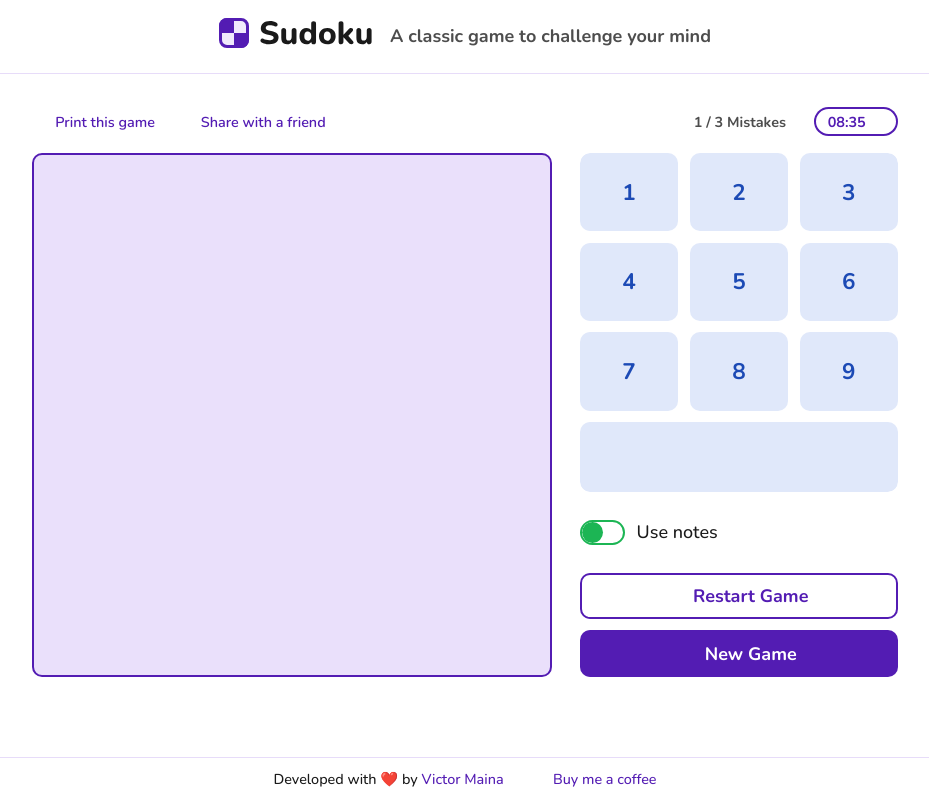
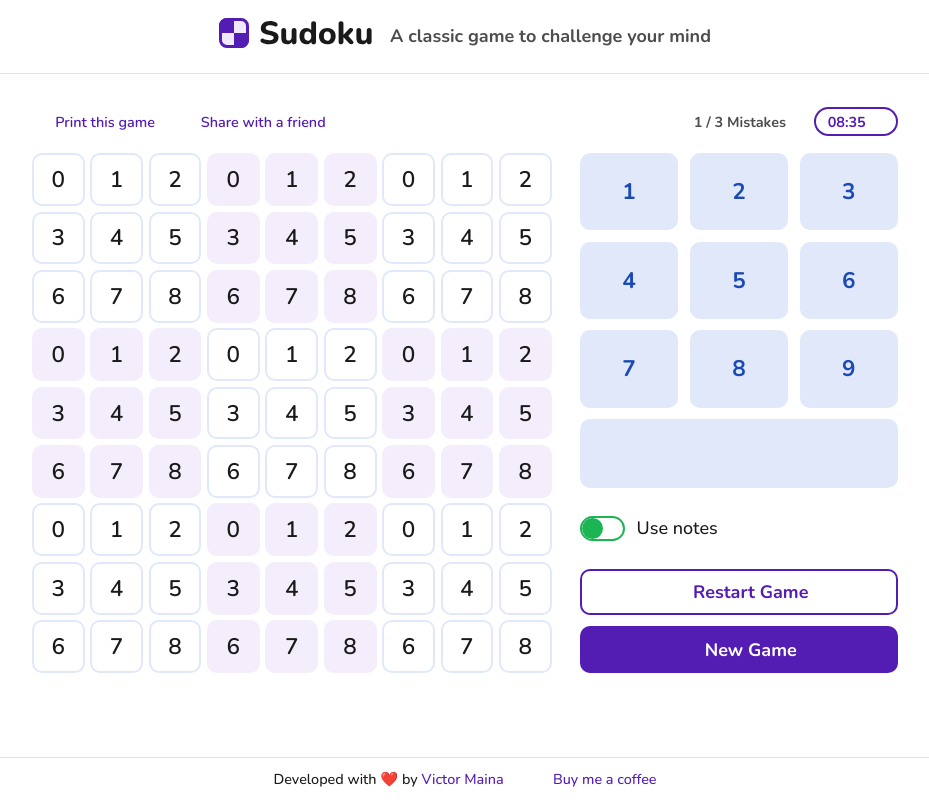
Before and after one commit to thevictormaina/Sudoku, a React (Vite) app: page / in a window 1280 px wide. Shown: the top 800 px of the page, without its empty margins (175-1104 px from the left). Built offline with nearby package versions, Linux system fonts and the light colour scheme; some icons are missing.

Commit message:
scaffold grid component

```diff
--- /dev/null
+++ b/src/components/Game/Grid/Cell.tsx
@@ -0,0 +1,22 @@
+import style from "./cell.module.scss";
+import { PropsWithChildren, useState } from "react"
+import Subgird from "./Subgrid"
+
+interface CellProps extends PropsWithChildren {
+    value: number
+    subgridIndex: number
+}
+
+export default function Cell({ value, subgridIndex }: CellProps) {
+    // let [classes, setClasses] = useState([]);
+
+    let classes: string[] = [
+        style.unselected,
+        // style.selected,
+        subgridIndex % 2 !== 0 ? style.secondary : "",
+        // style.error,
+        // style.userfilled
+    ]
+
+    return <div className={classes.join(" ")}>{value}</div>
+}
--- a/src/components/Game/Grid/Grid.tsx
+++ b/src/components/Game/Grid/Grid.tsx
@@ -1,5 +1,13 @@
 import style from "./grid.module.scss"
+import Subgrid from "./Subgrid"
+import { range } from "../../../utils"
 
 export default function Grid() {
-    return <section className={style.gridWrapper}></section>
+    let subgrids = range(9).map((_, i) => <Subgrid key={i} subgridIndex={i}/>)
+
+    return (
+        <section className={style.outerWrapper}>
+            <div className={style.innerWrapper}>{subgrids}</div>
+        </section>
+    )
 }
--- /dev/null
+++ b/src/components/Game/Grid/Subgrid.tsx
@@ -0,0 +1,15 @@
+import { range } from "../../../utils"
+import Cell from "./Cell"
+import style from "./subgrid.module.scss"
+
+interface SubgridProps {
+    subgridIndex: number
+}
+
+export default function Subgrid({ subgridIndex }: SubgridProps) {
+    let cells = range(9).map((num, i) => (
+        <Cell key={i} value={num - 1} subgridIndex={subgridIndex} />
+    ))
+
+    return <div className={style.subgrid}>{cells}</div>
+}
--- /dev/null
+++ b/src/components/Game/Grid/cell.module.scss
@@ -0,0 +1,76 @@
+@use "../../../styles/media_queries" as *;
+
+$boxShadowHover: inset 0 0 10px rgba(black, 0.1);
+
+@mixin cell {
+    display: flex;
+    justify-content: center;
+    align-items: center;
+    font-size: var(--text-base-size);
+    font-weight: 600;
+    border-radius: 5px;
+    transition: 200ms;
+    cursor: pointer;
+    @content;
+
+    &:hover {
+        box-shadow: inset 0 0 10px rgba(black, 0.1);
+    }
+
+    @include mq("md") {
+        font-size: var(--text-md);
+        border-radius: 10px;
+    }
+}
+
+.unselected {
+    @include cell;
+    border: 2px solid var(--light-blue-1);
+    background-color: white;
+    color: var(--gray-1);
+
+    &.secondary {
+        background-color: var(--light-purple-4);
+        border: none;
+    }
+
+    &.userfilled {
+        color: var(--purple);
+        font-weight: bold;
+    }
+
+    &.error {
+        background-color: var(--light-red);
+        color: var(--red);
+        font-weight: bold;
+    }
+}
+
+.selected {
+    @include cell;
+    background-color: var(--purple);
+    color: var(--white);
+
+    &.secondary {
+        background-color: var(--light-blue-1);
+        color: var(--gray-1);
+        border: none;
+    }
+
+    &.userfilled {
+        color: var(--white);
+        font-weight: bold;
+    }
+
+    &.userfilled.secondary {
+        color: var(--purple);
+        font-weight: bold;
+    }
+
+    &.error {
+        border: 2px solid var(--red);
+        background-color: var(--light-red);
+        color: var(--red);
+        font-weight: bold;
+    }
+}
--- a/src/components/Game/Grid/grid.module.scss
+++ b/src/components/Game/Grid/grid.module.scss
@@ -1,13 +1,10 @@
 @use "../../../styles/media_queries" as *;
 
-.gridWrapper {
+.outerWrapper {
     position: relative;
     height: 0%;
     width: 100%;
     padding-bottom: 100%;
-    border-radius: 10px;
-    border: 2px solid var(--purple);
-    background-color: var(--light-purple-3);
 
     @include mq("md") {
         width: 60%;
@@ -18,3 +15,15 @@
         max-width: 650px;
     }
 }
+
+.innerWrapper {
+    position: absolute;
+    top: 0;
+    bottom: 0;
+    right: 0;
+    left: 0;
+
+    display: grid;
+    grid-template: repeat(3, 1fr) / repeat(3, 1fr);
+    gap: var(--space-xxs);
+}
--- /dev/null
+++ b/src/components/Game/Grid/subgrid.module.scss
@@ -0,0 +1,5 @@
+.subgrid {
+    display: grid;
+    grid-template: repeat(3, 1fr) / repeat(3, 1fr);
+    gap: var(--space-xxs);
+}
```
